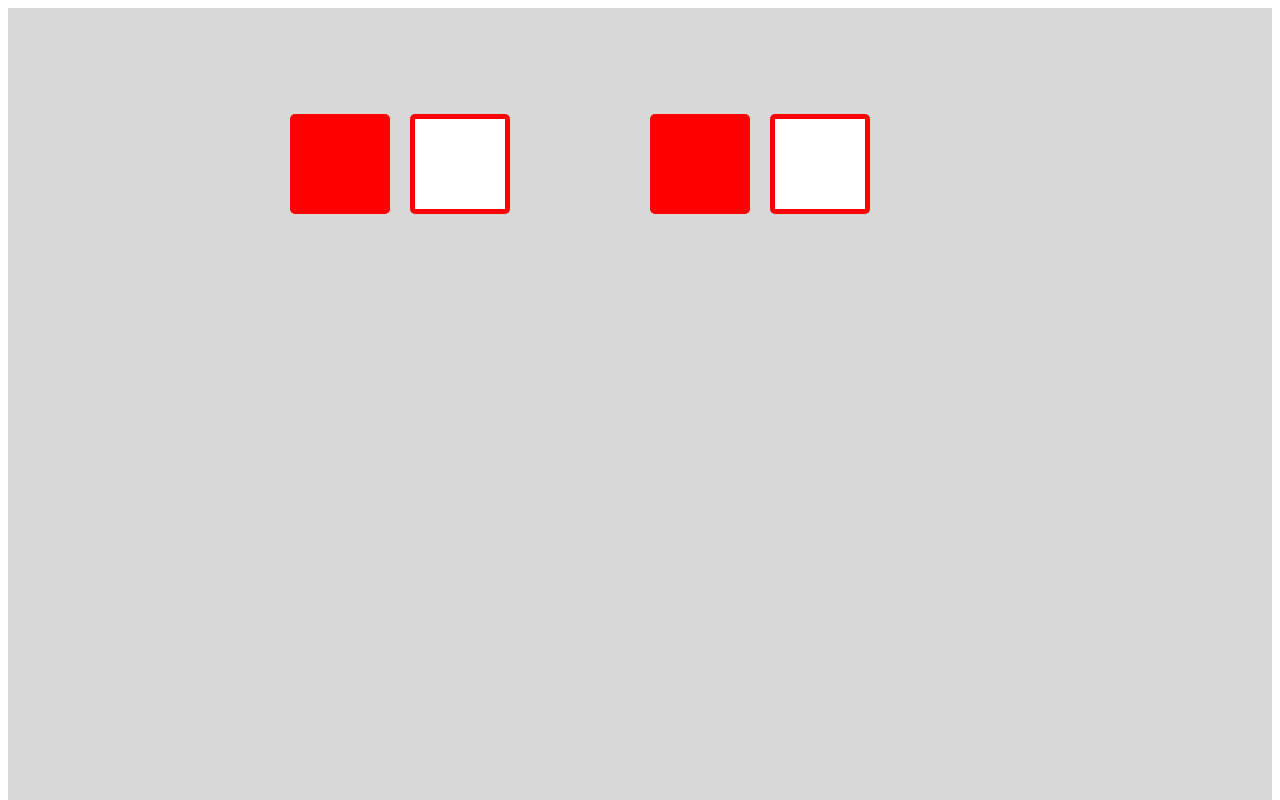
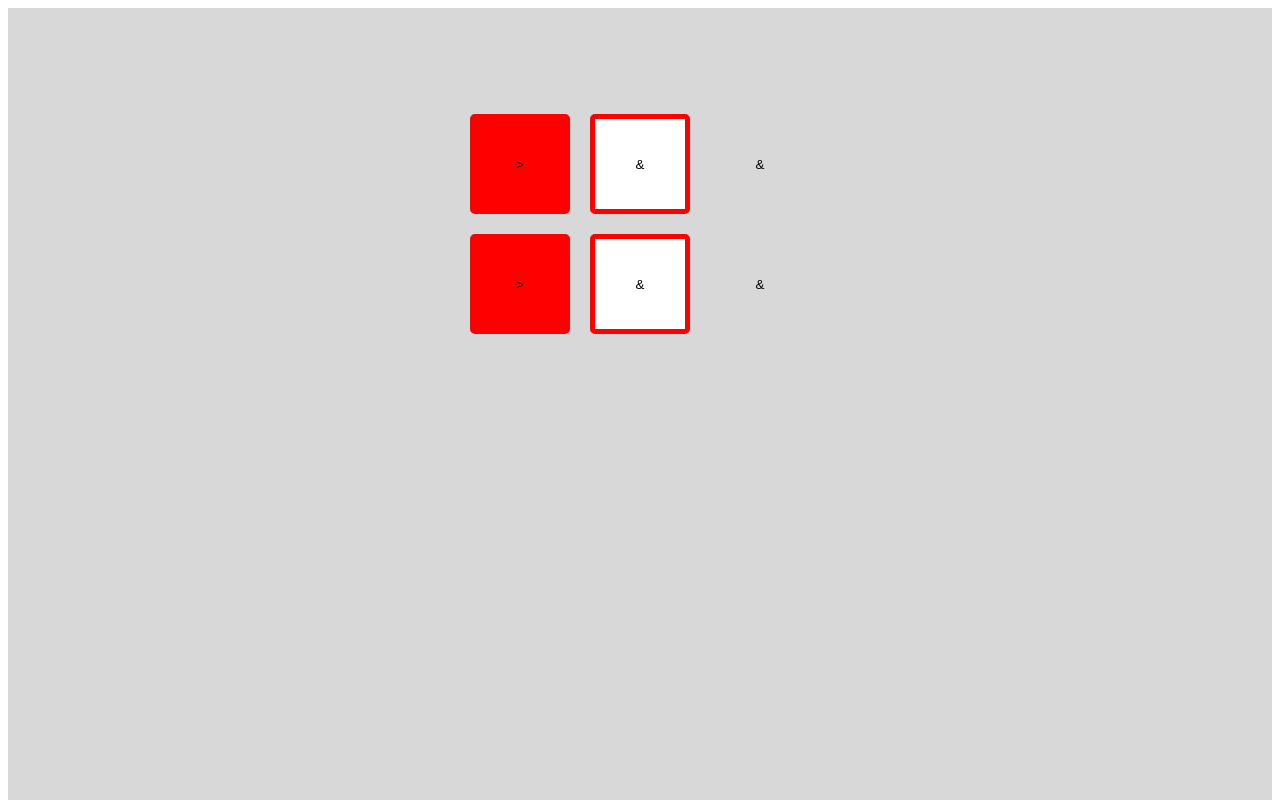
Before and after one commit to Flowit-Game/flowit-react, a Next.js app: page / in a window 1280 px wide. Shown: the top 800 px of the page. Built offline with nearby package versions, Linux system fonts and the light colour scheme.

Commit message:
Try to update state

```diff
--- a/components/Square/Square.tsx
+++ b/components/Square/Square.tsx
@@ -30,6 +30,8 @@ export function Square(props: SquareProps) {
       className={styles.square}
       style={{ backgroundColor: props.color, borderColor: props.targetColor }}
       onClick={props.onClick}
-    />
+    >
+    {(props.modifier === Modifier.right ? ">" : "&")}
+    </button>
   );
 }
--- a/pages/index.tsx
+++ b/pages/index.tsx
@@ -48,15 +48,33 @@ export default function Home() {
   ]);
 
   function updateGame(x: number, y: number) {
-    if ( game[x][y].props.modifier === Modifier.right ) {
-      alert("Right")
+    if (game[x][y].props.modifier === Modifier.right) {
+      let i = y + 1;
+      while (game[x][i].props.color === Color.white) {
+        game[x][i] = (
+          <Square
+            color={Color.red}
+            targetColor={Color.red}
+            modifier={Modifier.none}
+            onClick={() => updateGame(x, i)}
+          />
+        );
+        // Not working, this doesn't trigger a render
+        // but committing what I've got because I'm going to bed.
+        setGame(game);
+        i++;
+      }
     }
   }
   return (
     <>
       <Head />
       <main className={styles.main}>
-        <div>{game}</div>
+        <div>
+          {game.map((row) => (
+            <div>{row}</div>
+          ))}
+        </div>
       </main>
     </>
   );
```
